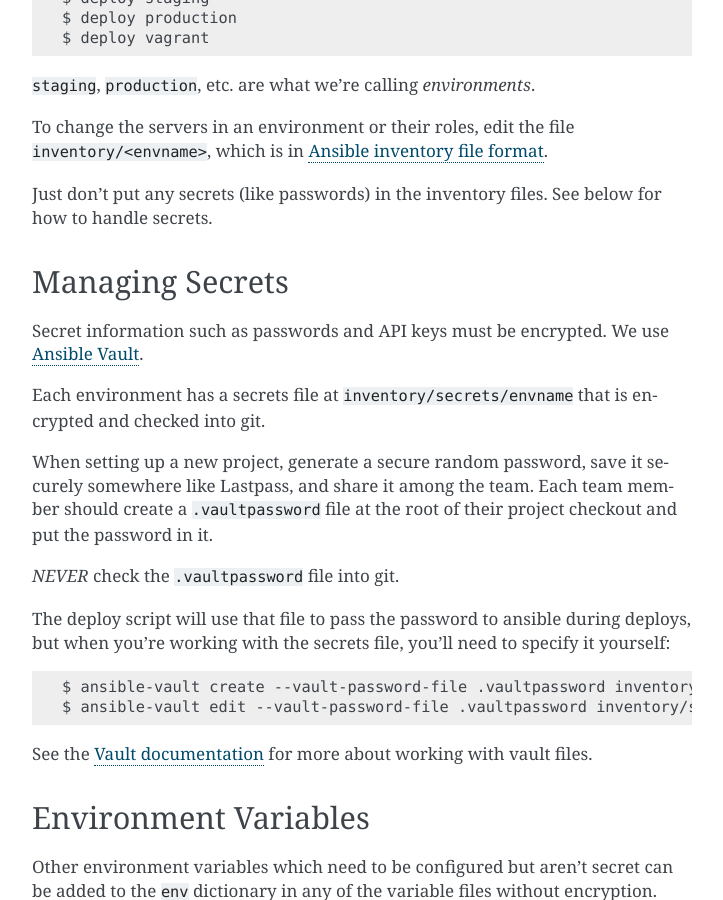
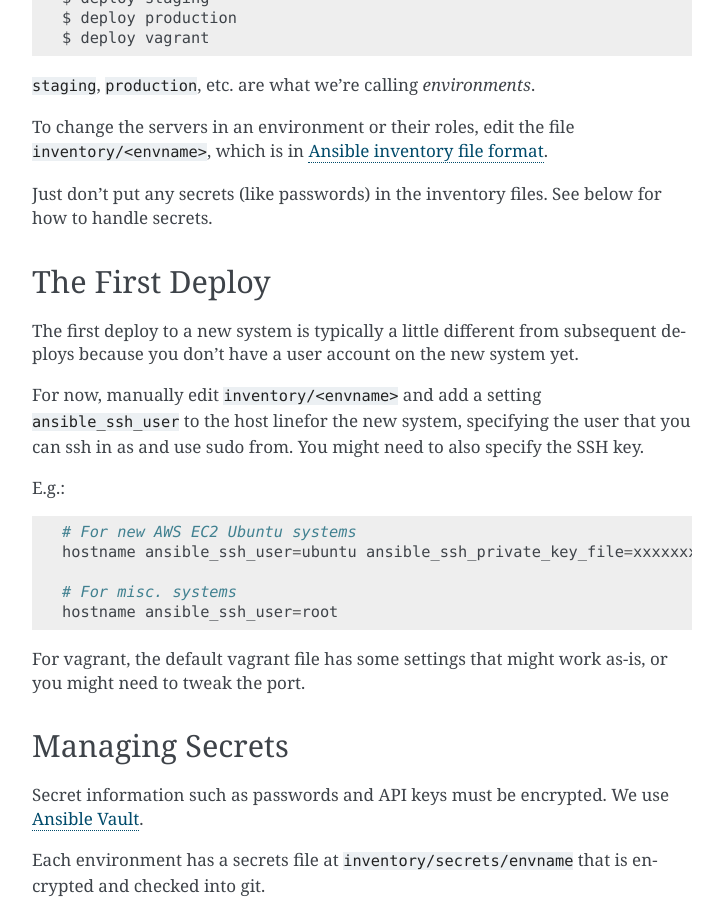
Before and after one commit to caktus/django-project-template, a Sphinx documentation site: the page built from docs/ansible_provisioning.rst, in a window 1280 px wide and 900 px high, scrolled down 1170 px. Shown: the whole window, without its empty margins (388-1111 px from the left). Built offline with Sphinx 7.4.7, drawn with Linux system fonts in a browser that asks for light colours; pages that are not in the unit, such as notebooks, are missing from menus.

Commit message:
Added a little doc about the first deploy
Also made example group name 'db' more consistenly used.

Branch: use_tequila

```diff
--- a/docs/ansible_provisioning.rst
+++ b/docs/ansible_provisioning.rst
@@ -61,6 +61,26 @@ To change the servers in an environment or their roles, edit the file
 Just don't put any secrets (like passwords) in the inventory files.
 See below for how to handle secrets.
 
+The First Deploy
+----------------
+
+The first deploy to a new system is typically a little different from subsequent
+deploys because you don't have a user account on the new system yet.
+
+For now, manually edit ``inventory/<envname>`` and add a setting ``ansible_ssh_user``
+to the host linefor the new system, specifying the user that you can ssh in as and use
+sudo from. You might need to also specify the SSH key.
+
+E.g.::
+
+    # For new AWS EC2 Ubuntu systems
+    hostname ansible_ssh_user=ubuntu ansible_ssh_private_key_file=xxxxxxxxxxxxxx
+
+    # For misc. systems
+    hostname ansible_ssh_user=root
+
+For vagrant, the default vagrant file has some settings that might work as-is,
+or you might need to tweak the port.
 
 Managing Secrets
 ------------------------
```
Also changed, not shown: 2 other files.
